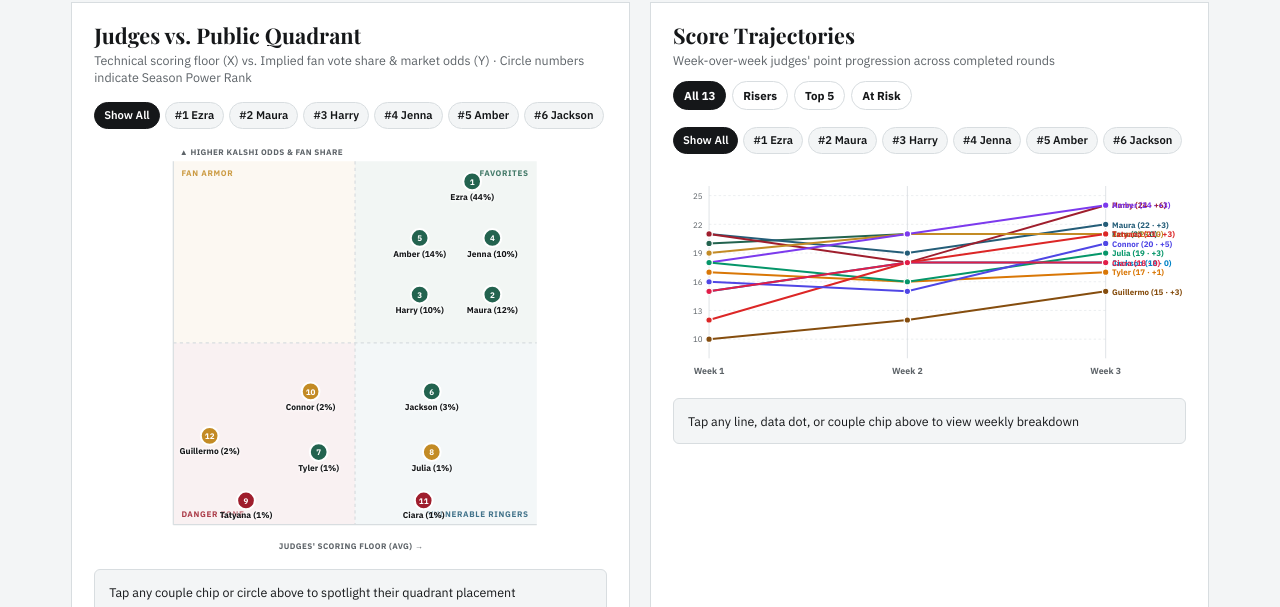
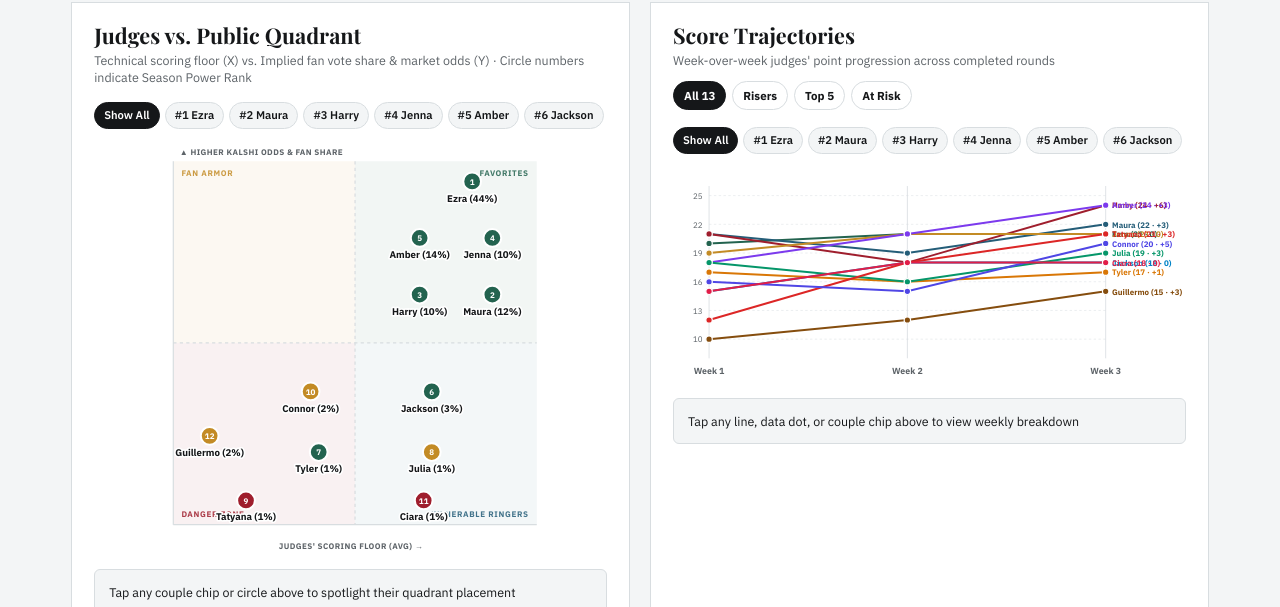
Before and after one commit to hoveeman/dwts-voting, a plain HTML site: page index.html in a window 1280 px wide. Shown: the part 5376-5983 px from the top of the page. Drawn offline with nearby package versions, Linux system fonts and the light colour scheme; a web font is replaced by a local one.

Commit message:
fix(quadrant): improve label readability with SVG stroke halo and larger font
- Replace broken CSS text-shadow (doesn't work on SVG <text>) with
  paint-order:stroke halo using var(--paper) for dark/light contrast
- Bump label font-size from 10.5px to 12px
- Adjust label y-offsets for better spacing with larger text

```diff
--- a/index.html
+++ b/index.html
@@ -1804,20 +1804,20 @@
       const splitY = 255;
 
       const unclutteredPositions = {
-        "Ezra Frech":          { cx: 410, cy: 55,  lx: 410, ly: 78,  anchor: "middle" },
-        "Jenna Dewan":         { cx: 435, cy: 125, lx: 435, ly: 148, anchor: "middle" },
-        "Amber Glenn":         { cx: 345, cy: 125, lx: 345, ly: 148, anchor: "middle" },
-        "Maura Higgins":       { cx: 435, cy: 195, lx: 435, ly: 218, anchor: "middle" },
-        "Harry Shum Jr.":      { cx: 345, cy: 195, lx: 345, ly: 218, anchor: "middle" },
-
-        "Jackson Olson":       { cx: 360, cy: 315, lx: 360, ly: 338, anchor: "middle" },
-        "Connor Wood":         { cx: 210, cy: 315, lx: 210, ly: 338, anchor: "middle" },
-        "Guillermo Rodriguez": { cx: 85,  cy: 370, lx: 85,  ly: 393, anchor: "middle" },
-        "Julia Stiles":        { cx: 360, cy: 390, lx: 360, ly: 413, anchor: "middle" },
-        "Tyler Cameron":       { cx: 220, cy: 390, lx: 220, ly: 413, anchor: "middle" },
-        "Ciara Miller":        { cx: 350, cy: 450, lx: 350, ly: 472, anchor: "middle" },
-        "Taylor Hanson":       { cx: 230, cy: 450, lx: 230, ly: 472, anchor: "middle" },
-        "Tatyana Ali":         { cx: 130, cy: 450, lx: 130, ly: 472, anchor: "middle" }
+        "Ezra Frech":          { cx: 410, cy: 55,  lx: 410, ly: 80,  anchor: "middle" },
+        "Jenna Dewan":         { cx: 435, cy: 125, lx: 435, ly: 150, anchor: "middle" },
+        "Amber Glenn":         { cx: 345, cy: 125, lx: 345, ly: 150, anchor: "middle" },
+        "Maura Higgins":       { cx: 435, cy: 195, lx: 435, ly: 220, anchor: "middle" },
+        "Harry Shum Jr.":      { cx: 345, cy: 195, lx: 345, ly: 220, anchor: "middle" },
+
+        "Jackson Olson":       { cx: 360, cy: 315, lx: 360, ly: 340, anchor: "middle" },
+        "Connor Wood":         { cx: 210, cy: 315, lx: 210, ly: 340, anchor: "middle" },
+        "Guillermo Rodriguez": { cx: 85,  cy: 370, lx: 85,  ly: 395, anchor: "middle" },
+        "Julia Stiles":        { cx: 360, cy: 390, lx: 360, ly: 415, anchor: "middle" },
+        "Tyler Cameron":       { cx: 220, cy: 390, lx: 220, ly: 415, anchor: "middle" },
+        "Ciara Miller":        { cx: 350, cy: 450, lx: 350, ly: 474, anchor: "middle" },
+        "Taylor Hanson":       { cx: 230, cy: 450, lx: 230, ly: 474, anchor: "middle" },
+        "Tatyana Ali":         { cx: 130, cy: 450, lx: 130, ly: 474, anchor: "middle" }
       };
 
       let svg = `<svg viewBox="0 0 ${width} ${height}" xmlns="http://www.w3.org/2000/svg" role="img" aria-label="Judges vs. Public Quadrant Matrix">`;
@@ -1861,8 +1861,8 @@
         svg += `<circle cx="${pos.cx}" cy="${pos.cy}" r="11" fill="${color}" stroke="var(--paper)" stroke-width="2.5" class="q-node-circle" id="q-circle-${idx}" style="transition:all .2s ease" />`;
         // Rank text inside circle
         svg += `<text x="${pos.cx}" y="${pos.cy + 4}" text-anchor="middle" fill="#fff" font-size="10" font-weight="800" pointer-events="none">${d.rank}</text>`;
-        // Crisp, non-overlapping label with subtle text shadow
-        svg += `<text x="${pos.lx}" y="${pos.ly}" text-anchor="${pos.anchor}" fill="var(--ink)" font-size="10.5" font-weight="700" class="q-node-label" id="q-label-${idx}" pointer-events="none" style="text-shadow: 0 1px 3px rgba(255,255,255,0.95), 0 -1px 3px rgba(255,255,255,0.95);transition:all .2s ease">${shortName} (${odds}%)</text>`;
+        // Crisp, non-overlapping label with SVG paint-order stroke halo for dark/light contrast
+        svg += `<text x="${pos.lx}" y="${pos.ly}" text-anchor="${pos.anchor}" fill="var(--ink)" font-size="12" font-weight="700" class="q-node-label" id="q-label-${idx}" pointer-events="none" style="paint-order:stroke;stroke:var(--paper);stroke-width:4px;stroke-linejoin:round;transition:all .2s ease">${shortName} (${odds}%)</text>`;
         svg += `</g>`;
       });
       svg += `</svg>`;
```
